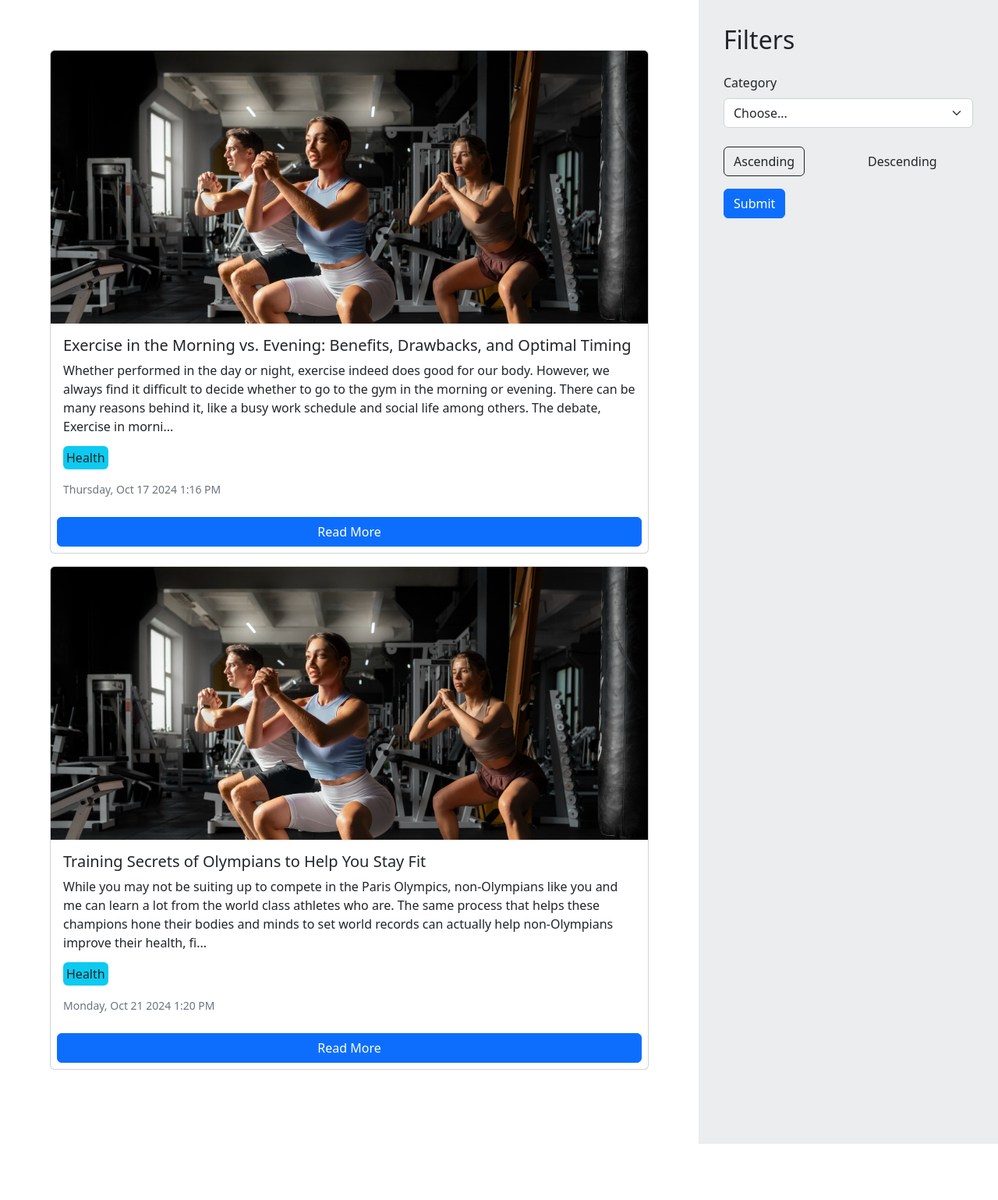
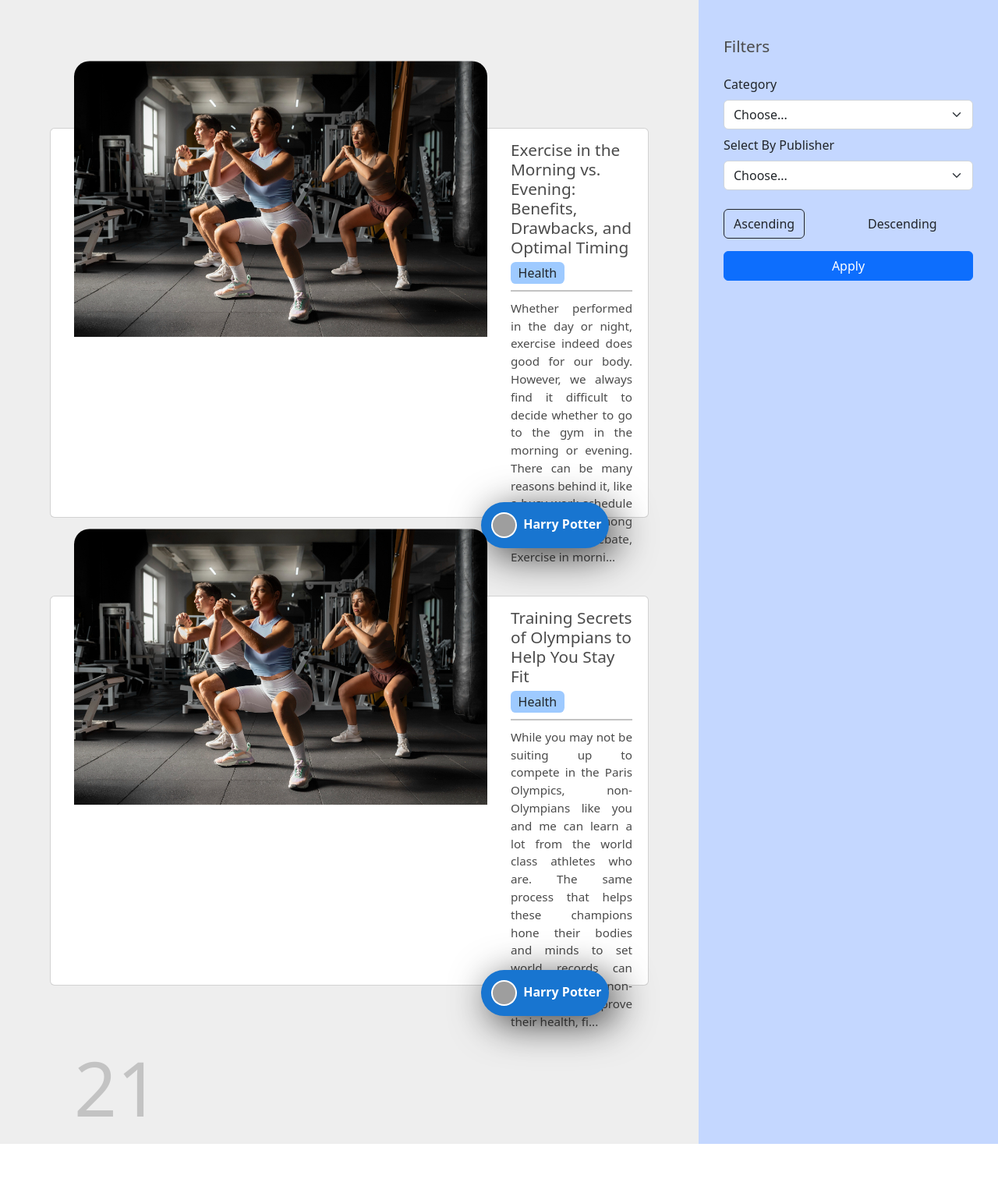
Before and after one commit to sukhioo7/Django-Class, a Django app: page /blog/ in a window 1280 px wide. Shown: the part 56-1595 px from the top of the page at 78% size. Run offline with Django 5.2, Linux system fonts and the light colour scheme; data comes from the database, SQL or seed files in the repository; grey boxes are pictures that could not be loaded.

Commit message:
updating blog page

```diff
--- a/MaxFitness/Blog/static/Blog/css/blogs.css
+++ b/MaxFitness/Blog/static/Blog/css/blogs.css
@@ -1,3 +1,4 @@
+@import url('https://fonts.googleapis.com/css?family=Roboto');
 *{
     margin: 0;
     padding: 0;
@@ -13,7 +14,7 @@ body{
 .blog-list{
     width: 70%;
     height: 92vh;
-    /* background-color: aqua; */
+    background-color: 	#eeeeee;
     padding: 4em;
     overflow: scroll;
     overflow-x: hidden;
@@ -21,7 +22,7 @@ body{
 .filter-list{
     width: 30%;
     padding: 2em;
-    background-color: #ebedee;
+    background-color: #C4D7FF;
 }
 /* width */
 ::-webkit-scrollbar {
@@ -39,7 +40,153 @@ border-radius: 6px;
 background: #87A2FF;
 border-radius: 6px;
 }
-.card>img{
-    object-fit: cover;
-    object-position: 0 0px;
+
+
+
+/* The card */
+.card {
+  position: relative;
+  max-height: 500px;
+  /* width: 900px; */
+  margin: 100px auto;
+  background-color: #FFF;
+  transition: box-shadow 0.2s ease-in-out;
 }
+.card:hover{
+  cursor: pointer;
+  -webkit-box-shadow: 10px 10px 93px 0px rgba(0, 0, 0, 0.75);
+  -moz-box-shadow: 10px 10px 93px 0px rgba(0, 0, 0, 0.75);
+  box-shadow: 10px 10px 93px 0px rgba(0, 0, 0, 0.75);
+}
+
+/* Image on the left side */
+.thumbnail {
+  float: left;
+  position: relative;
+  left: 30px;
+  top: 90px;
+  height: 320px;
+  /* background-color: #1875D0; */
+  width: 530px;
+  -webkit-box-shadow: 10px 10px 60px 0px rgba(0, 0, 0, 0.75);
+  -moz-box-shadow: 10px 10px 60px 0px rgba(0, 0, 0, 0.75);
+  box-shadow: 10px 10px 60px 0px rgba(0, 0, 0, 0.75);
+  /* overflow: hidden; */
+}
+
+.thumbnail>img{
+  object-fit: contain;
+  object-position: 0 0px;
+  border-radius: 20px 20px 0 0 ;
+}
+
+
+/*object-fit: cover;*/
+/*object-position: center;*/
+img.left {
+  position: absolute;
+  left: 50%;
+  top: 50%;
+  height: auto;
+  width: 100%;
+  -webkit-transform: translate(-50%, -50%);
+  -ms-transform: translate(-50%, -50%);
+  transform: translate(-50%, -50%);
+}
+
+/* Right side of the card */
+.right {
+  margin-left: 590px;
+  margin-right: 20px;
+}
+
+.right>h1>a{
+  text-decoration: none;
+  color: #4B4B4B;
+  transition: color 0.2s ease-in-out;
+}
+.right>h1>a:hover{
+  color: #1875D0;
+}
+
+h1 {
+  padding-top: 15px;
+  font-size: 1.3rem;
+  color: #4B4B4B;
+}
+
+.author {
+  background-color: #9ECAFF;
+  height: 30px;
+  padding: 0.2em 0.6em ;
+  border-radius: 0.4em;
+}
+
+h2 {
+  padding-top: 8px;
+  margin-right: 6px;
+  text-align: right;
+  font-size: 0.8rem;
+}
+.separator {
+  margin-top: 10px;
+  border: 1px solid #C3C3C3;
+}
+
+p {
+  text-align: justify;
+  padding-top: 10px;
+  font-size: 0.95rem;
+  line-height: 150%;
+  color: #4B4B4B;
+}
+
+/* DATE of release*/
+h5 {
+  position:relative;
+  left: 30px;
+  /* bottom: 60px; */
+  font-size: 6rem;
+  color: #C3C3C3;
+}
+
+h6 {
+  position: relative;
+  left: 30px;
+  /* bottom: 25px; */
+  font-size: 2rem;
+  color: #C3C3C3;
+  margin-bottom: 1em;
+}
+
+/* Those futur buttons */
+
+/* Floating action button */
+.fab {
+  position: absolute;
+  right: 50px;
+  bottom: -40px;
+  box-sizing: border-box;
+  font-size: 1em;
+  font-weight: bold;
+  /* text-align: center; */
+  padding: 0.3em 0.6em 0.3em 0.3em;
+  /* padding-top: 18px; */
+  background-color: #1875D0;
+  /* width: 80px; */
+  /* height: 80px; */
+  color: white;
+  text-align: center;
+  border-radius: 2em;
+  -webkit-box-shadow: 10px 10px 50px 0px rgba(0, 0, 0, 0.75);
+  -moz-box-shadow: 10px 10px 50px 0px rgba(0, 0, 0, 0.75);
+  box-shadow: 10px 10px 50px 0px rgba(0, 0, 0, 0.75);
+}
+.fab img{
+  height: 33px;
+  width: 33px;
+  margin: 0.5em;
+  padding: 2px;
+  background-color: white;
+  border-radius: 50%;
+}
--- a/MaxFitness/Blog/templates/Blog/blogs.html
+++ b/MaxFitness/Blog/templates/Blog/blogs.html
@@ -16,22 +16,24 @@
     <main class="main-div">
         <div class="blog-list">
             {% for blog in blogs %}
-            <div class="card mb-3">
-                <img height="350vw" src="{% static 'Blog/img/blog1.jpg' %}" class="card-img-top" alt="...">
-                <div class="card-body">
-                    <h5 class="card-title">{{blog.title}}</h5>
-                    <p class="card-text">{{ blog.introduction|slice:":300" }}...</p>
-                    <p><span class="p-1 bg-info rounded">{{blog.category}}</span></p>
-                    <p class="card-text"><small class="text-muted">
-                            {{blog.post_date|date:"l, M d Y g:i A"}}
-                        </small></p>
+            <div class="card">
+                <div class="thumbnail"><img class="left" src="{% static 'Blog/img/blog1.jpg' %}"/></div>
+                <div class="right">
+                  <h1><a href="{% url 'Blog:view_blog' blog_id=blog.blog_id %}">{{blog.title}}</a></h1>
+                  <span class="author">{{blog.category}}</span>
+                  <div class="separator"></div>
+                  <p>{{ blog.introduction|slice:":300" }}...</p>
                 </div>
-                <a href="{% url 'Blog:view_blog' blog_id=blog.blog_id %}" class="btn btn-primary m-2">Read More</a>
+                <div>
+                  <h5>{{blog.post_date|date:"d"}}</h5>
+                  <h6>{{blog.post_date|date:"M Y"}}</h6>
+                </div>
+                <div class="fab"><img src="https://img.freepik.com/free-vector/blue-circle-with-white-user_78370-4707.jpg?size=338&ext=jpg&ga=GA1.1.1297763733.1729555200&semt=ais_hybrid" alt=""><span>Harry Potter</span></div>
               </div>
               {% endfor %}
           </div>
           <div class="filter-list">
-            <h2>Filters</h2>
+              <h1>Filters</h1>
               <div class="filter-container">
                 <form class="mt-4">
                   <div class="col-md-4 w-100 mb-2">
@@ -46,30 +48,37 @@
                         <option value="Food">Yoga</option>
                     </select>
                   </div>
+                  <div class="col-md-4 w-100 mb-2">
+                    <label for="inputState" class="form-label">Select By Publisher</label>
+                    <select id="inputState" class="form-select">
+                      <option selected>Choose...</option>
+                      <option value="Weight Loss">Weight Loss</option>
+                        <option value="Weight Gain">Weight Gain</option>
+                        <option value="Food">Food</option>
+                        <option value="Food">Health</option>
+                        <option value="Food">Muscle Gain</option>
+                        <option value="Food">Yoga</option>
+                    </select>
+                  </div>
                   <div class="col-md-4 w-100 mt-4 mb-3">
                     <div class="row">
                       <div class="col">
-                                <input type="radio" class="btn-check" name="options-base" id="option5"
-                                    autocomplete="off" checked>
+                        <input type="radio" class="btn-check" name="options-base" id="option5" autocomplete="off" checked>
                         <label class="btn" for="option5">Ascending</label>
                       </div>
                       <div class="col">
-                                <input type="radio" class="btn-check" name="options-base" id="option6"
-                                    autocomplete="off">
+                        <input type="radio" class="btn-check" name="options-base" id="option6" autocomplete="off">
                         <label class="btn" for="option6">Descending</label>
                       </div>
                     </div>
                   </div>
-                    <button type="submit" class="btn btn-primary">Submit</button>
+                  <button type="submit" class="btn btn-primary w-100">Apply</button>
                 </form>
 
               </div>
           </div>
         </main>
 
-    <script src="https://cdn.jsdelivr.net/npm/bootstrap@5.2.3/dist/js/bootstrap.bundle.min.js"
-        integrity="sha384-kenU1KFdBIe4zVF0s0G1M5b4hcpxyD9F7jL+jjXkk+Q2h455rYXK/7HAuoJl+0I4"
-        crossorigin="anonymous"></script>
+        <script src="https://cdn.jsdelivr.net/npm/bootstrap@5.2.3/dist/js/bootstrap.bundle.min.js" integrity="sha384-kenU1KFdBIe4zVF0s0G1M5b4hcpxyD9F7jL+jjXkk+Q2h455rYXK/7HAuoJl+0I4" crossorigin="anonymous"></script>
       </body>
-
     </html>
```
Lines whose indentation alone changed are shown as unchanged.
